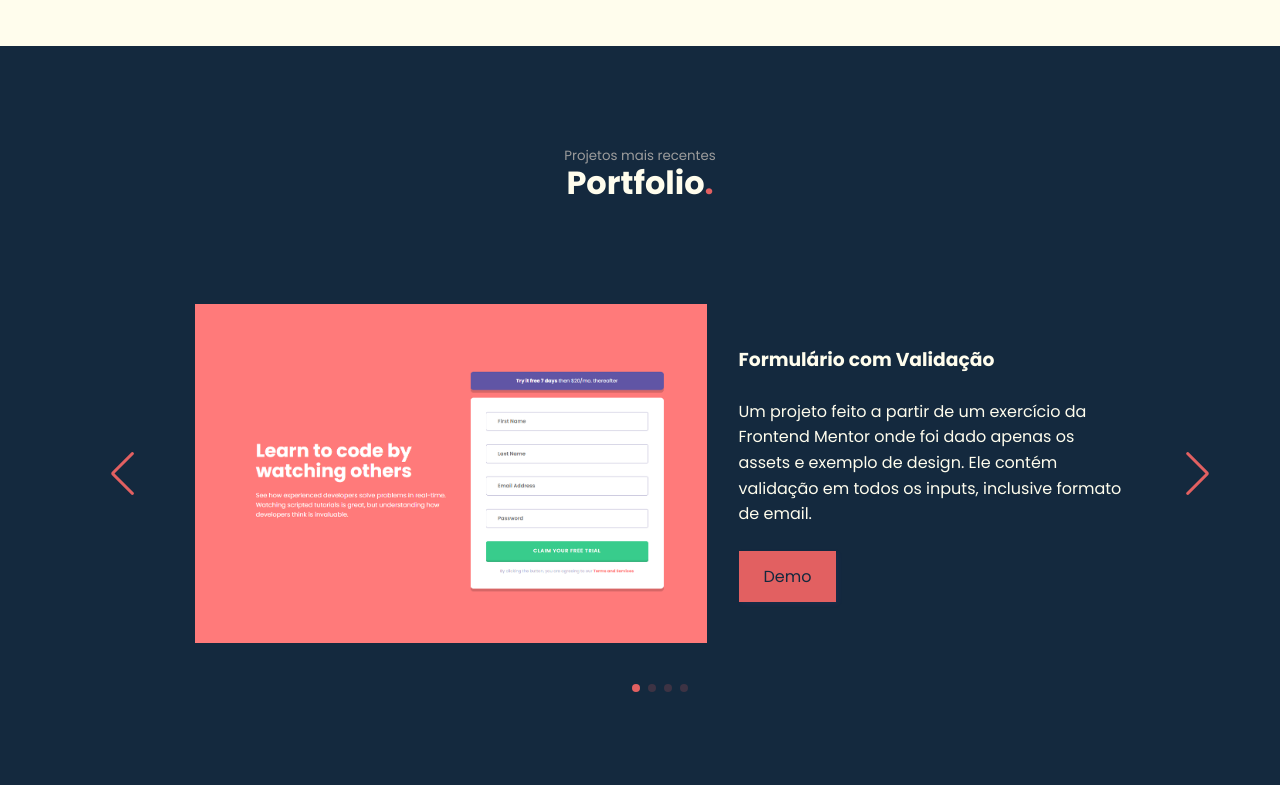
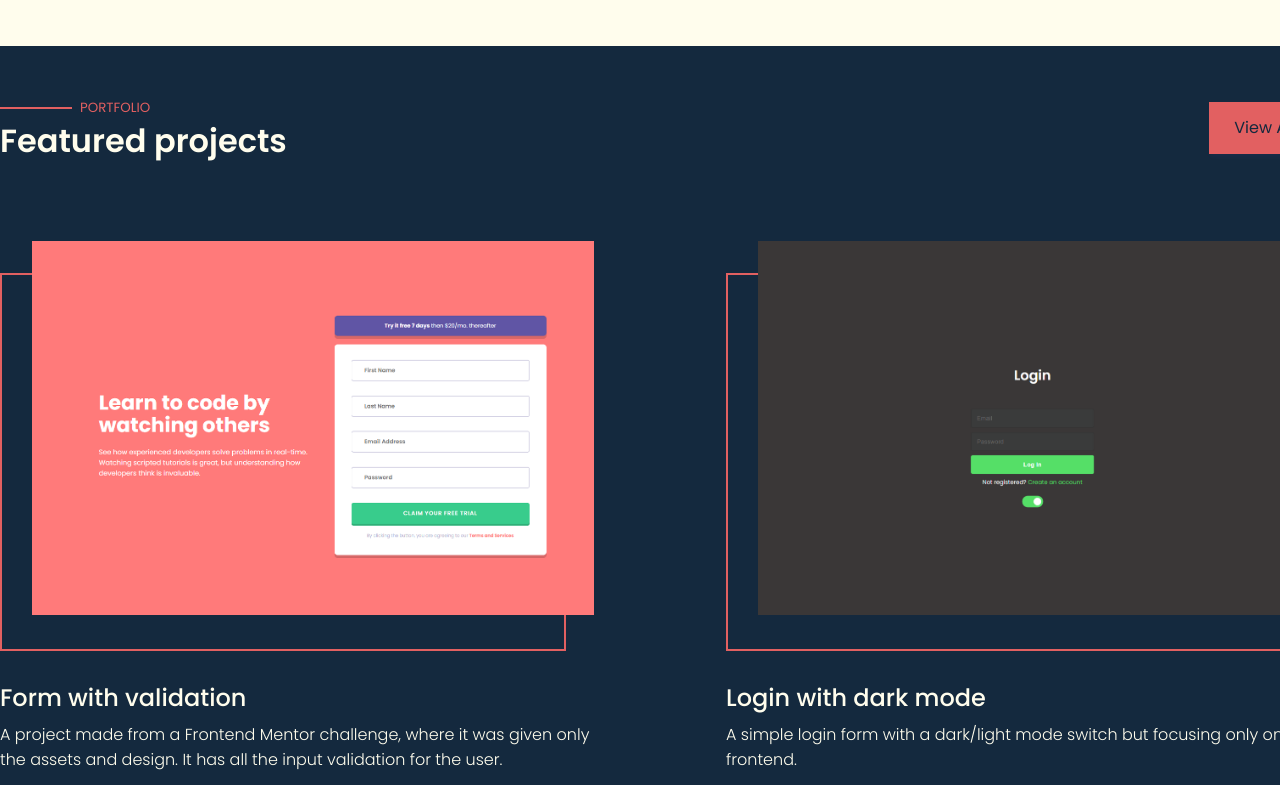
Before and after one commit to wesleysantosdev/ws-portfolio, a React (Vite) app: page / in a window 1280 px wide. Shown: the part 1495-2280 px from the top of the page. Built offline with nearby package versions, Linux system fonts and the light colour scheme.

Commit message:
portfolio update

```diff
--- a/src/components/Nav/styles.css
+++ b/src/components/Nav/styles.css
@@ -5,27 +5,6 @@
   background-color: var(--color-bg);
   position: fixed;
   z-index: 2;
-}
-
-/* ON WINDOW SCROLL */
-.window-scroll{
-  background-color: var(--color-primary);
-}
-
-.window-scroll h2{
-  color: white;
-}
-
-.window-scroll .navbar-container strong{
-  color: var(--color-secondary);
-}
-
-.window-scroll  a{
-  color: white;
-}
-
-.window-scroll .navbar-container a:hover{
-  color: var(--color-secondary);
 }
 
 /* LOGO */
--- a/src/components/Portfolio/index.jsx
+++ b/src/components/Portfolio/index.jsx
@@ -1,18 +1,64 @@
-import Swiper from './Swiper'
-
+// import Swiper from './Swiper'
+import project1 from '../../assets/form-project.png'
+import project2 from '../../assets/dark-mode-project.png'
+import project3 from '../../assets/calculator-project.png'
+import project4 from '../../assets/profile-card-project.png'
 import './styles.css'
 
 function Portfolio () {
   return (
-    <section className="portfolio__section" id="portfolio">
+    <section className="portfolio-section" id="portfolio">
+      <div className="container portfolio-container">
+        <div className="portfolio-title">
+          <div>
+            <small>PORTFOLIO</small>
+            <h3>
+              Featured projects
+            </h3>
+          </div>
 
-        <div className="portfolio__title">
-          <small>Projetos mais recentes</small>
-          <h3>Portfolio<strong>.</strong></h3>
+          <a href="#" className="btn">View All</a>
         </div>
 
-      <div className="container portfolio__container">
-        <Swiper />
+        <div className='portfolio-row'>
+          <article className="portfolio-card">
+            <a href="https://wesleysantosdev.github.io/component-with-signup-form/" className="portfolio-card-image-container" target="_blank">
+              <img src={project1} />
+            </a>
+
+            <h3 className="portfolio-card-title">Form with validation</h3>
+            <p className="portfolio-card-description">A project made from a Frontend Mentor challenge, where it was given only the assets and design. It has all the input validation for the user.</p>
+          </article>
+
+          <article className="portfolio-card">
+            <a href="https://wesleysantosdev.github.io/login-dark-mode-switch/" className="portfolio-card-image-container" target="_blank">
+              <img src={project2} />
+            </a>
+
+            <h3 className="portfolio-card-title">Login with dark mode</h3>
+            <p className="portfolio-card-description">A simple login form with a dark/light mode switch but focusing only on frontend.</p>
+          </article>
+        </div>
+
+        <div className='portfolio-row'>
+          <article className="portfolio-card">
+            <a href="https://wesleysantosdev.github.io/calculator/" className="portfolio-card-image-container" target="_blank">
+              <img src={project3} />
+            </a>
+
+            <h3 className="portfolio-card-title">Calculator</h3>
+            <p className="portfolio-card-description">A simple and functional calculator that is able to execute all four main math operations.</p>
+          </article>
+
+          <article className="portfolio-card">
+            <a href="https://wesleysantosdev.github.io/animated-profile-card/" className="portfolio-card-image-container" target="_blank">
+              <img src={project4} />
+            </a>
+
+            <h3 className="portfolio-card-title">Profile card</h3>
+            <p className="portfolio-card-description">A simple card that expands when you hover it, showing my socials and a short description.</p>
+          </article>
+        </div>
       </div>
     </section>
   )
--- a/src/components/Portfolio/styles.css
+++ b/src/components/Portfolio/styles.css
@@ -1,103 +1,99 @@
-.portfolio__section{
-	min-height: 100vh;
-	padding-top: 5rem;
+.portfolio-section{
+	/* min-height: 100vh; */
+	padding: 3rem 0;
+}
+
+.portfolio-title{
+	padding-bottom: 5rem;
+	display: flex;
+	justify-content: space-between;
+	align-items: center;
+}
+
+.portfolio-title h3{
+  font-size: var(--font-size-medium);
+  color: var(--color-secondary);
+  line-height: 1.3;
+  font-weight: 600;
+}
+
+.portfolio-title small{
+  padding-left: 5rem;
+  margin: 0;
+  position: relative;
+  color: var(--color-primary);
+}
+
+.portfolio-title small::before{
+  content: '';
+  position: absolute;
+  left: 0;
+  top: 50%;
+  transform: translateY(-50%);
+  height: 2px;
+  width: 4.5rem;
+  background-color: var(--color-primary);
+}
+
+.portfolio-row{
+	display: flex;
+	justify-content: space-between;
+	gap: 2rem;
+	margin-bottom: 3rem;
+}
+
+.portfolio-card{
+	width: 45%;
+	height: max-content;
+}
+
+.portfolio-card-image-container{
+	width: 100%;
+	height: max-content;
+	display: flex;
 	position: relative;
 }
 
-.portfolio__title{
-	padding: 1rem 0 2rem 0;
-	text-align: center;
+.portfolio-card-image-container img{
+	width: 100%;
+	height: 100%;
+	padding-left: 2rem;
+	padding-bottom: 2rem;
+	transition: all .3s ease;
 }
 
-.portfolio__title > small{
-	color: var(--color-gray);
+.portfolio-card-image-container:hover img{
+	transform: translate(-2rem, 2rem);
+	/* padding: 0; */
 }
 
-.portfolio__title > h3{
-	font-size: var(--font-size-medium);
-	margin-top: -0.7rem;
+.portfolio-card-image-container::before {
+	content: "";
+	position: absolute;
+	z-index: -1;
+	top: 2rem;
+	width: calc(100% - 2rem);
+	height: calc(100% - 2rem);
+	border: 2px solid var(--color-primary);
+	transition: all .3s linear;
 }
 
-/* SWIPER */
-.swiper__container{
-	width: 85%;
+.portfolio-card-image-container:hover::before{
+	top: 0;
+	left: 2rem;
+	border: 2px solid var(--color-secondary);
+	/* border: 0; */
 }
 
-.swiper__slide{
-	display: flex;
-	align-items: center;
-	justify-content: center;
-	gap: 2rem;
-	padding: 4rem 6rem;
+.portfolio-card-title{
+	margin-top: 2rem;
+	margin-bottom: 0.3rem;
+	font-weight: 500;
+	color: var(--color-secondary);
+	font-size: 1.5rem;
 }
 
-.swiper__image{
-	width: 55%;
-	height: 50%;
-	object-fit: cover;
+.portfolio-card-description{
+	font-weight: 300;
+	color: var(--color-secondary);
 }
-
-/* SWIPER DESCRIPTION */
-.swiper__data{
-	display: flex;
-	flex-direction: column;
-	gap: 1.5rem;
-}
-
-.swiper-pagination-bullet-active{
-	background-color: var(--color-primary);
-}
-
-.swiper-pagination-bullet{
-	background-color: var(--color-primary);
-}
-
-@media screen and (max-width: 1040px){
-	.portfolio__title > small{
-		font-size: 0.8rem;
-	}
-
-	.portfolio__title > h3{
-		font-size: var(--font-size-title-1040);
-	}
-
-	.swiper__slide{
-		flex-direction: column;
-	}
-
-	.swiper__image{
-		width: 100%;
-		height: 100%;
-	}
-
-	.data__description{
-		font-size: 0.9rem;
-	}
-}
-
-@media screen and (max-width: 768px){
-	.swiper-button-next,
-	.swiper-button-prev{
-    display: none;
-	}
-
-	.swiper__container{
-		width: 75%;
-	}
-
-	.swiper__slide{
-		padding: 3rem;
-	}
-}
-
-@media screen and (max-width: 540px){
-	.swiper__container{
-		width: 100%;
-	}
-	.swiper__data > a{
-		font-size: 0.9rem;
-	}
-	.data__description{
-		font-size: 0.85rem;
-	}
-}
```
